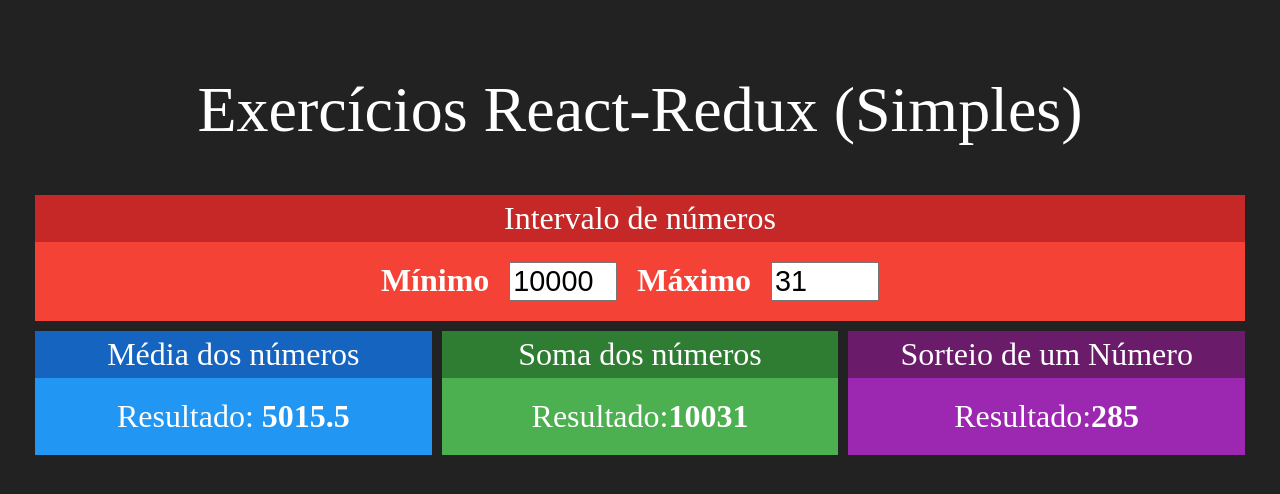
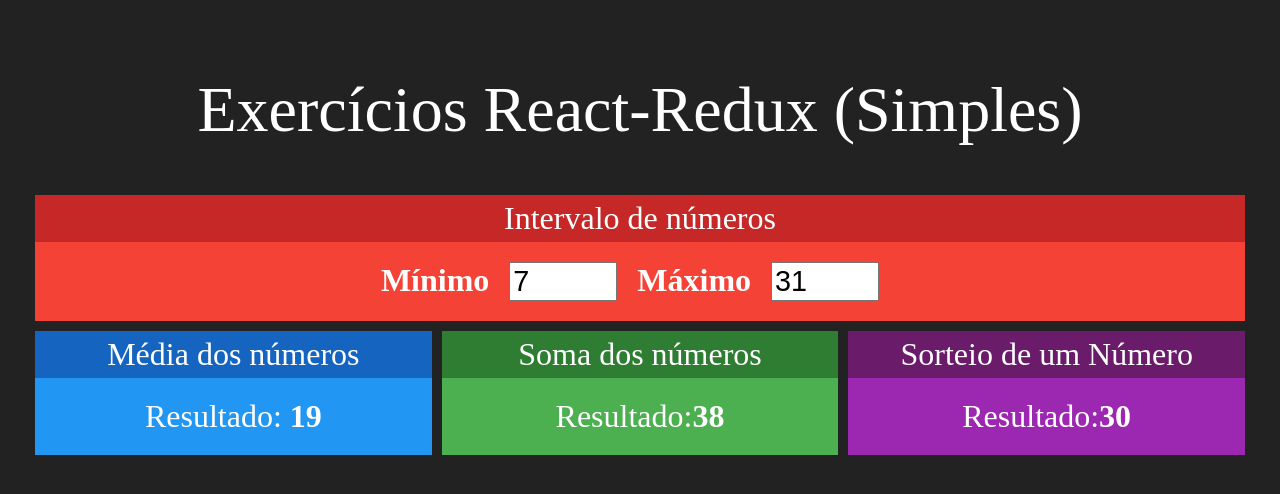
Before and after one commit to israelbulcaotavares/redux, a React (Create React App) app: page / in a window 1280 px wide. Shown: the top 494 px of the page. Built offline with nearby package versions, Linux system fonts and the light colour scheme.

Commit message:
Invocando Action Creator #02

```diff
--- a/src/components/Intervalo.jsx
+++ b/src/components/Intervalo.jsx
@@ -6,7 +6,7 @@ import { alterarNumeroMinimo } from "../store/actions/numeros";
 
 function Intervalo(props) {
   const { min, max } = props;
-  props.alterarMinimo(10000)
+
 
 
   return (
@@ -14,7 +14,8 @@ function Intervalo(props) {
       <div className="Intervalo">
         <span>
           <strong>Mínimo</strong>
-          <input type="number" value={min} readOnly />
+          <input type="number" value={min}
+            onChange={e => props.alterarMinimo(+e.target.value)} />
         </span>
         <span>
           <strong>Máximo</strong>
@@ -32,7 +33,7 @@ function mapStateToProp(state) {
   };
 }
 
-function mapActionCreatorsToProp(dispatch) {
+function mapDispatchToProp(dispatch) {
   return {
     alterarMinimo(novoNumero) {
       // action creator ->(retona) action
@@ -43,4 +44,4 @@ function mapActionCreatorsToProp(dispatch) {
 }
 
 /* fazer na ordem */
-export default connect( mapStateToProp, mapActionCreatorsToProp)(Intervalo);
+export default connect( mapStateToProp, mapDispatchToProp)(Intervalo);
```
